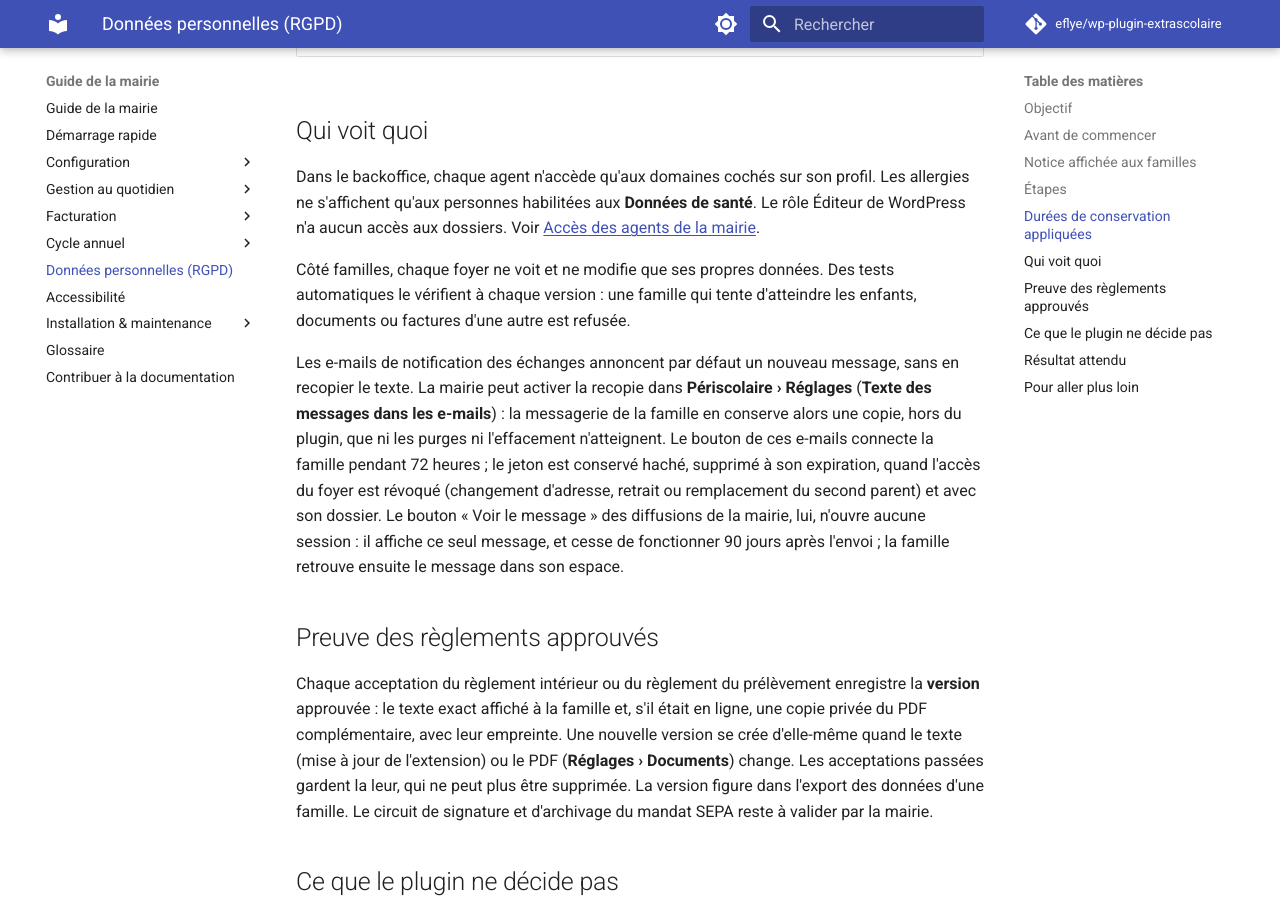
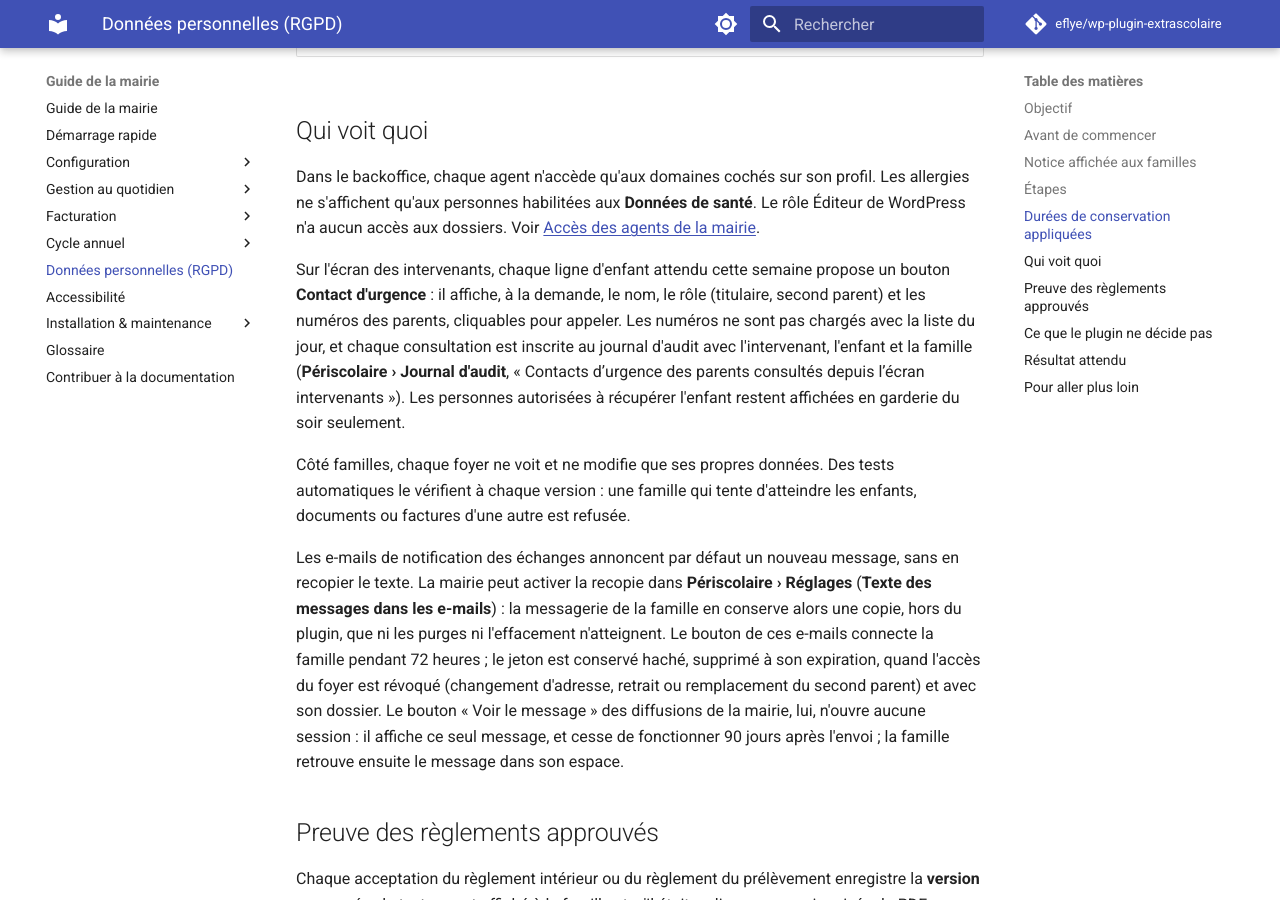
Before and after one commit to eflye/wp-plugin-extrascolaire, an MkDocs documentation site: the page built from documentation/rgpd.md, in a window 1280 px wide and 900 px high, scrolled down 3794 px. Built offline with MkDocs 1.6.1 and Material for MkDocs 9.7.7, drawn with Linux system fonts in a browser that asks for light colours; comment, search, counter and statistics services are not loaded.

Commit message:
docs(rgpd): contacts d'urgence affichés aux intervenants
Co-Authored-By: Claude Opus 5.5 <noreply@anthropic.com>
Claude-Session: https://claude.ai/code/session_01JjbusyBQDpFka9m4dZ3TRz

```diff
--- a/documentation/rgpd.md
+++ b/documentation/rgpd.md
@@ -60,6 +60,8 @@ Ces durées sont celles que le plugin applique réellement, chaque jour, sans ac
 
 Dans le backoffice, chaque agent n'accède qu'aux domaines cochés sur son profil. Les allergies ne s'affichent qu'aux personnes habilitées aux **Données de santé**. Le rôle Éditeur de WordPress n'a aucun accès aux dossiers. Voir [Accès des agents de la mairie](installation/acces-agents.md).
 
+Sur l'écran des intervenants, chaque ligne d'enfant attendu cette semaine propose un bouton **Contact d'urgence** : il affiche, à la demande, le nom, le rôle (titulaire, second parent) et les numéros des parents, cliquables pour appeler. Les numéros ne sont pas chargés avec la liste du jour, et chaque consultation est inscrite au journal d'audit avec l'intervenant, l'enfant et la famille (**Périscolaire › Journal d'audit**, « Contacts d’urgence des parents consultés depuis l’écran intervenants »). Les personnes autorisées à récupérer l'enfant restent affichées en garderie du soir seulement.
+
 Côté familles, chaque foyer ne voit et ne modifie que ses propres données. Des tests automatiques le vérifient à chaque version : une famille qui tente d'atteindre les enfants, documents ou factures d'une autre est refusée.
 
 Les e-mails de notification des échanges annoncent par défaut un nouveau message, sans en recopier le texte. La mairie peut activer la recopie dans **Périscolaire › Réglages** (**Texte des messages dans les e-mails**) : la messagerie de la famille en conserve alors une copie, hors du plugin, que ni les purges ni l'effacement n'atteignent. Le bouton de ces e-mails connecte la famille pendant 72 heures ; le jeton est conservé haché, supprimé à son expiration, quand l'accès du foyer est révoqué (changement d'adresse, retrait ou remplacement du second parent) et avec son dossier. Le bouton « Voir le message » des diffusions de la mairie, lui, n'ouvre aucune session : il affiche ce seul message, et cesse de fonctionner 90 jours après l'envoi ; la famille retrouve ensuite le message dans son espace.
```
